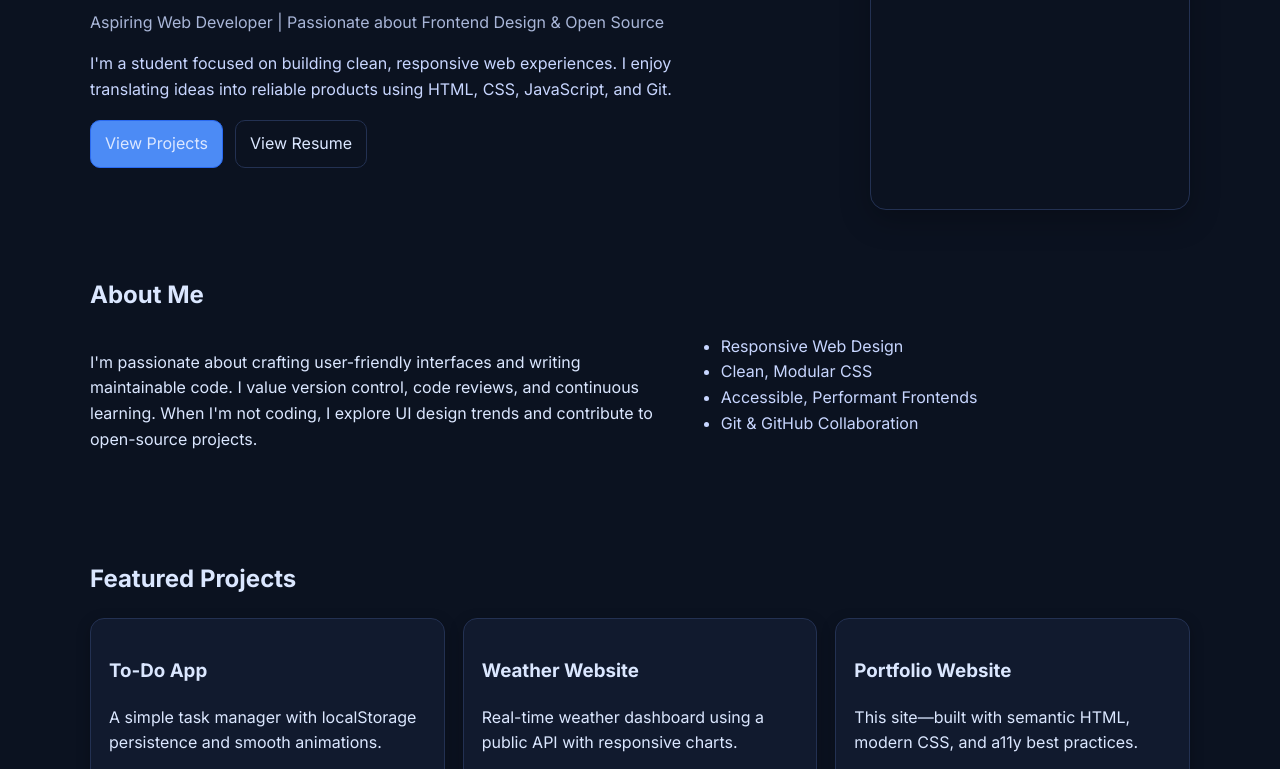
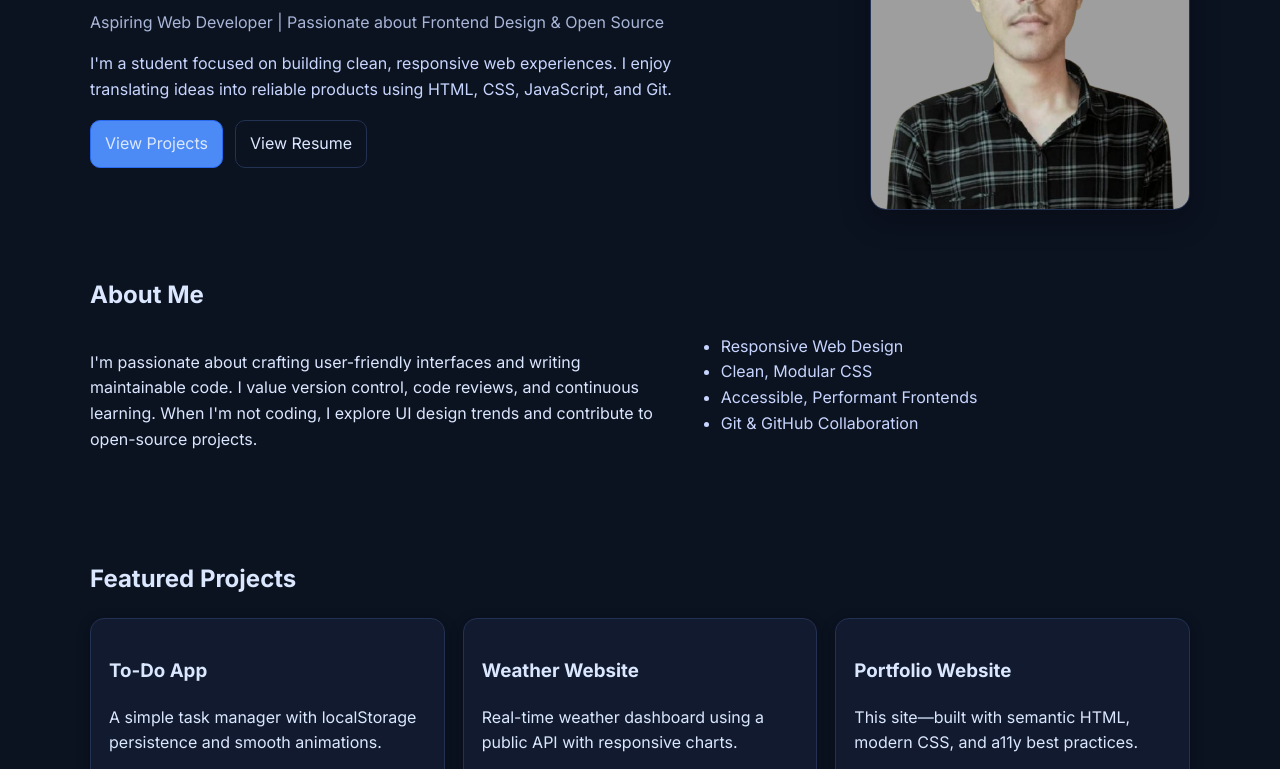
Before and after one commit to Rajnish026/RajnishSingh_PortfolioWebsite, a plain HTML site: page index.html in a window 1280 px wide. Shown: the part 221-990 px from the top of the page. Drawn offline with Linux system fonts and the light colour scheme; the site is published under a folder, as on GitHub Pages, so addresses that start at the root find nothing.

Commit message:
Add files via upload

```diff
--- a/index.html
+++ b/index.html
@@ -39,7 +39,7 @@
 				</div>
 			</div>
 			<div class="hero-media">
-				<img src="/assets/images/profile.png" alt="My profile Photo" class="profile" />
+				<img src="assets/images/profile.png" alt="My profile Photo" class="profile" />
 			</div>
 		</section>
 
```
